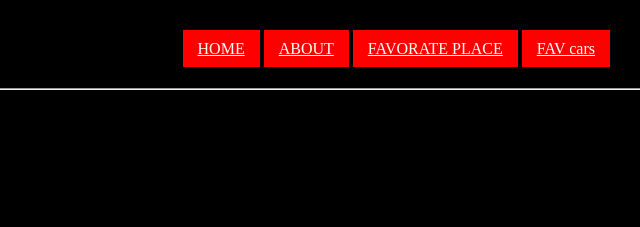
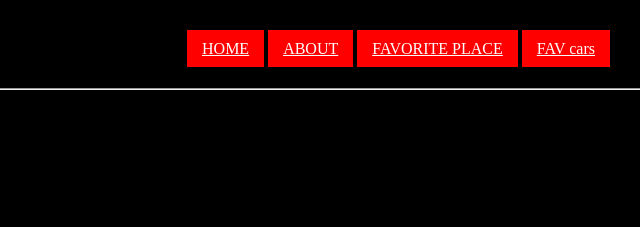
Before and after one commit to yashwanth742/personal_blog, a plain HTML site: page home.html in a window 1280 px wide. Shown: the top 227 px of the page, 640-1280 px from the left. Drawn offline with Linux system fonts and the light colour scheme; files that its build step writes are made by us from their sources; a web font is replaced by a local one.

Commit message:
Update home.html

```diff
--- a/home.html
+++ b/home.html
@@ -16,7 +16,7 @@
 
                 <a style=" background-color:red;padding:10px 15px 10px 15px;color:white;"href="home.html">HOME</a>
                 <a style=" background-color:red;padding:10px 15px 10px 15px;color:white"href="about.html">ABOUT</a>
-                <a style=" background-color:red;padding:10px 15px 10px 15px;color:white;"href="place.html">FAVORATE PLACE</a>
+                <a style=" background-color:red;padding:10px 15px 10px 15px;color:white;"href="place.html">FAVORITE PLACE</a>
                 <a style=" background-color:red;padding:10px 15px 10px 15px;color:white;"href="cars.html">FAV cars</a>
         </div>
         <hr style="margin-top:30px ; width: 1500px;">
```
